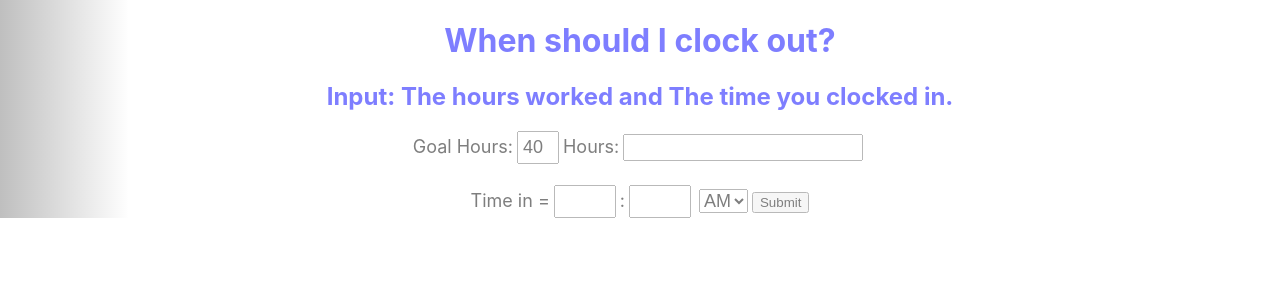
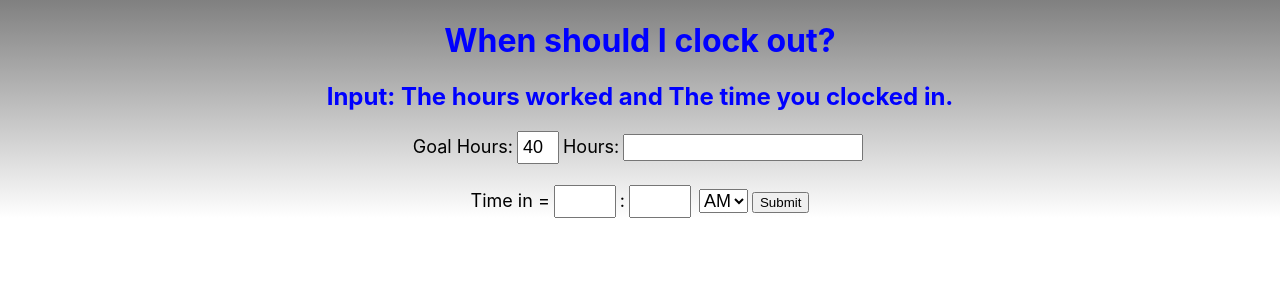
Before and after one commit to clarson1229/clock-out-gh, a React (Create React App) app: page / in a window 1280 px wide. Shown: the top 300 px of the page. Built offline with nearby package versions, Linux system fonts and the light colour scheme.

Commit message:
Background updatedv2

```diff
--- a/public/index.html
+++ b/public/index.html
@@ -23,7 +23,7 @@
   </head>
   <body>
     <noscript>You need to enable JavaScript to run this app.</noscript>
-    <div id="root"></div>
+    <div id="root" style="height: 100%"></div>
     <!--
       This HTML file is a template.
       If you open it directly in the browser, you will see an empty page.
--- a/src/App.css
+++ b/src/App.css
@@ -34,14 +34,13 @@
   padding: 4px;
 }
 .gradient {
-  opacity: .5;
   height: 100%;
   background-color: gray;
   background-image:
     linear-gradient(
-      90deg,
+      180deg,
       gray,
-      white 10%
+      white
     );
 }
 .paddingleftRight{
```
